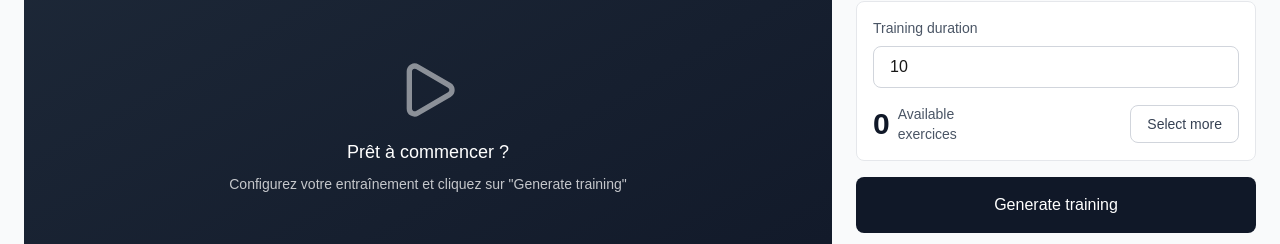
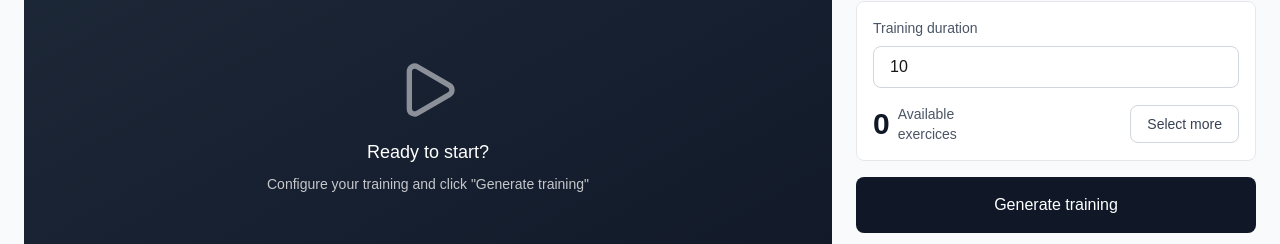
Before and after one commit to JJublanc/virtual_ai_coach, a Next.js app in the folder frontend/: page /train in a window 1280 px wide. Shown: the part 190-434 px from the top of the page. Built offline with nearby package versions, Linux system fonts and the light colour scheme; no server answers.

Commit message:
fix(frontend): use english for all message in the frontend

```diff
--- a/frontend/components/layout/Header.tsx
+++ b/frontend/components/layout/Header.tsx
@@ -37,7 +37,7 @@ export function Header() {
           ))}
         </nav>
 
-        {/* Dashboard et Profile */}
+        {/* Dashboard and Profile */}
         <div className="flex items-center gap-3">
           <Link
             href="/dashboard"
--- a/frontend/components/video/VideoPlayer.tsx
+++ b/frontend/components/video/VideoPlayer.tsx
@@ -70,7 +70,7 @@ export function VideoPlayer({ videoUrl, isGenerating = false, progress = 0, erro
       const time = videoRef.current.currentTime
       setCurrentTime(time)
 
-      // Calculer quel exercice est en cours et le temps restant
+      // Calculate which exercise is in progress and remaining time
       if (workoutExercises.length > 0) {
         let cumulativeTime = 0
         for (let i = 0; i < workoutExercises.length; i++) {
@@ -78,12 +78,12 @@ export function VideoPlayer({ videoUrl, isGenerating = false, progress = 0, erro
           const exerciseEndTime = cumulativeTime + exercise.duration
           if (time >= cumulativeTime && time < exerciseEndTime) {
             setCurrentExercise(exercise)
-            setCurrentExerciseIndex(i + 1) // Index commence à 1
-            // Notifier le parent du changement d'exercice
+            setCurrentExerciseIndex(i + 1) // Index starts at 1
+            // Notify parent of exercise change
             if (onExerciseChange) {
               onExerciseChange(i)
             }
-            // Calculer le temps restant pour cet exercice
+            // Calculate remaining time for this exercise
             const timeRemainingInExercise = exerciseEndTime - time
             setExerciseTimeRemaining(Math.ceil(timeRemainingInExercise))
             break
@@ -96,8 +96,8 @@ export function VideoPlayer({ videoUrl, isGenerating = false, progress = 0, erro
 
   const handleLoadedMetadata = () => {
     if (videoRef.current) {
-      // Utiliser la durée totale prévue du workout si disponible,
-      // sinon utiliser la durée de la vidéo HTML5
+      // Use the total expected workout duration if available,
+      // otherwise use the HTML5 video duration
       const totalWorkoutDuration = workoutInfo?.totalDuration || 0
       if (totalWorkoutDuration > 0) {
         setDuration(totalWorkoutDuration)
@@ -107,7 +107,7 @@ export function VideoPlayer({ videoUrl, isGenerating = false, progress = 0, erro
     }
   }
 
-  // Mettre à jour la durée quand workoutInfo change
+  // Update duration when workoutInfo changes
   useEffect(() => {
     if (workoutInfo?.totalDuration) {
       setDuration(workoutInfo.totalDuration)
@@ -123,7 +123,7 @@ export function VideoPlayer({ videoUrl, isGenerating = false, progress = 0, erro
   const progressPercentage = duration > 0 ? (currentTime / duration) * 100 : 0
   return (
     <div className="relative bg-gray-900 rounded-lg overflow-hidden aspect-video">
-      {/* Vidéo réelle ou placeholder */}
+      {/* Actual video or placeholder */}
       {videoUrl ? (
         <video
           ref={videoRef}
@@ -134,18 +134,18 @@ export function VideoPlayer({ videoUrl, isGenerating = false, progress = 0, erro
           onPause={() => setIsPlaying(false)}
         >
           <source src={videoUrl} type="video/mp4" />
-          Votre navigateur ne supporte pas la lecture vidéo.
+          Your browser does not support video playback.
         </video>
       ) : (
         <div className="absolute inset-0 bg-gradient-to-br from-gray-800 to-gray-900" />
       )}
 
-      {/* État de génération */}
+      {/* Generation state */}
       {isGenerating && (
         <div className="absolute inset-0 bg-black/50 flex items-center justify-center">
           <div className="bg-white/90 backdrop-blur-sm rounded-lg p-6 text-center">
             <Loader2 className="w-8 h-8 animate-spin mx-auto mb-4 text-gray-900" />
-            <p className="text-gray-900 font-medium mb-2">Génération de la vidéo...</p>
+            <p className="text-gray-900 font-medium mb-2">Generating video...</p>
             <div className="w-48 h-2 bg-gray-200 rounded-full overflow-hidden">
               <div
                 className="h-full bg-green-500 rounded-full transition-all duration-300"
@@ -157,20 +157,20 @@ export function VideoPlayer({ videoUrl, isGenerating = false, progress = 0, erro
         </div>
       )}
 
-      {/* Erreur */}
+      {/* Error */}
       {error && (
         <div className="absolute inset-0 bg-black/50 flex items-center justify-center">
           <div className="bg-red-50 border border-red-200 rounded-lg p-6 text-center max-w-md">
-            <p className="text-red-800 font-medium mb-2">Erreur de génération</p>
+            <p className="text-red-800 font-medium mb-2">Generation error</p>
             <p className="text-red-600 text-sm">{error}</p>
           </div>
         </div>
       )}
 
-      {/* Contrôles vidéo - seulement si vidéo disponible */}
+      {/* Video controls - only if video available */}
       {videoUrl && !isGenerating && !error && (
         <>
-          {/* Overlay BREAK pendant les périodes de repos */}
+          {/* BREAK overlay during rest periods */}
           {currentExercise?.is_break && (
             <div
               className="absolute inset-0 z-10"
@@ -180,10 +180,10 @@ export function VideoPlayer({ videoUrl, isGenerating = false, progress = 0, erro
                 backgroundPosition: 'center',
               }}
             >
-              {/* Overlay semi-transparent pour assurer la lisibilité */}
+              {/* Semi-transparent overlay for readability */}
               <div className="absolute inset-0 bg-black/50 backdrop-blur-sm" />
 
-              {/* Contenu centré */}
+              {/* Centered content */}
               <div className="absolute inset-0 flex items-center justify-center">
                 <div className="text-center">
                   <h1 className="text-9xl font-bold text-white mb-8 tracking-wider drop-shadow-2xl">
@@ -193,20 +193,20 @@ export function VideoPlayer({ videoUrl, isGenerating = false, progress = 0, erro
                     {Math.floor(exerciseTimeRemaining / 60)}:{(exerciseTimeRemaining % 60).toString().padStart(2, '0')}
                   </div>
                   <p className="text-3xl text-white/90 mt-6 drop-shadow-lg">
-                    Récupération en cours...
+                    Recovery in progress...
                   </p>
                 </div>
               </div>
             </div>
           )}
 
-          {/* Exercise description overlay - top left - masqué pendant les breaks */}
+          {/* Exercise description overlay - top left - hidden during breaks */}
           {!currentExercise?.is_break && (
             <div className="absolute top-4 left-4 bg-white/60 backdrop-blur-sm rounded-lg p-4 w-80 transition-all duration-300">
             <div className="flex items-center justify-between mb-2">
               <div className="flex items-center gap-2 min-w-0 flex-1">
                 <span className="text-2xl flex-shrink-0">{currentExercise?.icon || "🏋️"}</span>
-                <h3 className="font-bold text-lg truncate">{currentExercise?.name || "Entraînement"}</h3>
+                <h3 className="font-bold text-lg truncate">{currentExercise?.name || "Training"}</h3>
               </div>
               <button
                 onClick={() => setIsExerciseDescriptionExpanded(!isExerciseDescriptionExpanded)}
@@ -220,14 +220,14 @@ export function VideoPlayer({ videoUrl, isGenerating = false, progress = 0, erro
             {isExerciseDescriptionExpanded && (
               <div className="overflow-hidden transition-all duration-300">
                 <p className="text-sm text-gray-600 leading-relaxed">
-                  {currentExercise?.description || "Votre vidéo d'entraînement personnalisée est prête. Suivez les exercices et donnez le meilleur de vous-même !"}
+                  {currentExercise?.description || "Your personalized training video is ready. Follow the exercises and give it your best!"}
                 </p>
               </div>
             )}
             </div>
           )}
 
-          {/* Timer circle - top right - couleur dynamique selon break ou exercice */}
+          {/* Timer circle - top right - dynamic color based on break or exercise */}
           <div className="absolute top-4 right-4">
             <div className="relative w-24 h-24">
               <svg className="w-24 h-24 transform -rotate-90">
@@ -239,7 +239,7 @@ export function VideoPlayer({ videoUrl, isGenerating = false, progress = 0, erro
                   strokeWidth="8"
                   fill="none"
                 />
-                {/* Cercle de progression - couleur dynamique */}
+                {/* Progress circle - dynamic color */}
                 <circle
                   cx="48"
                   cy="48"
@@ -259,7 +259,7 @@ export function VideoPlayer({ videoUrl, isGenerating = false, progress = 0, erro
               </div>
             </div>
 
-            {/* Indicateur exercice actuel - sous le timer */}
+            {/* Current exercise indicator - below timer */}
             <div className="mt-2 text-center">
               <span className="text-white text-sm font-medium bg-black/30 backdrop-blur-sm px-2 py-1 rounded">
                 {workoutExercises.length > 0 ? `${currentExerciseIndex} / ${workoutExercises.length}` : '1 / -'}
@@ -270,14 +270,14 @@ export function VideoPlayer({ videoUrl, isGenerating = false, progress = 0, erro
           {/* Progress bar - bottom */}
           <div className="absolute bottom-0 left-0 right-0 p-4">
             <div className="flex items-center justify-between mb-2">
-              {/* Temps écoulé à gauche */}
+              {/* Elapsed time on the left */}
               <span className="text-white text-sm font-medium">
                 {formatTime(currentTime)} / {formatTime(duration)}
               </span>
 
-              {/* Contrôles de lecture - alignés au centre */}
+              {/* Playback controls - centered */}
               <div className="flex items-center gap-2">
-                {/* Bouton play/pause */}
+                {/* Play/pause button */}
                 <button
                   onClick={togglePlay}
                   className="w-10 h-10 flex items-center justify-center bg-white/20 backdrop-blur-sm rounded-full border-2 border-white/40 hover:bg-white/30 transition-colors"
@@ -290,7 +290,7 @@ export function VideoPlayer({ videoUrl, isGenerating = false, progress = 0, erro
                 </button>
               </div>
 
-              {/* Bouton plein écran à droite */}
+              {/* Fullscreen button on the right */}
               <button className="text-white hover:text-gray-300 transition-colors">
                 <Maximize2 className="w-5 h-5" />
               </button>
@@ -298,7 +298,7 @@ export function VideoPlayer({ videoUrl, isGenerating = false, progress = 0, erro
             <div
               className="h-2 bg-white/20 rounded-full overflow-hidden cursor-pointer hover:h-3 transition-all"
               onClick={handleProgressClick}
-              title="Cliquez pour naviguer dans la vidéo"
+              title="Click to navigate in the video"
             >
               <div
                 className="h-full bg-green-400 rounded-full transition-all duration-300"
@@ -309,13 +309,13 @@ export function VideoPlayer({ videoUrl, isGenerating = false, progress = 0, erro
         </>
       )}
 
-      {/* État par défaut - pas de vidéo */}
+      {/* Default state - no video */}
       {!videoUrl && !isGenerating && !error && (
         <div className="absolute inset-0 flex items-center justify-center">
           <div className="text-center text-white">
             <Play className="w-16 h-16 mx-auto mb-4 opacity-50" />
-            <p className="text-lg font-medium mb-2">Prêt à commencer ?</p>
-            <p className="text-sm opacity-75">Configurez votre entraînement et cliquez sur "Generate training"</p>
+            <p className="text-lg font-medium mb-2">Ready to start?</p>
+            <p className="text-sm opacity-75">Configure your training and click "Generate training"</p>
           </div>
         </div>
       )}
```
